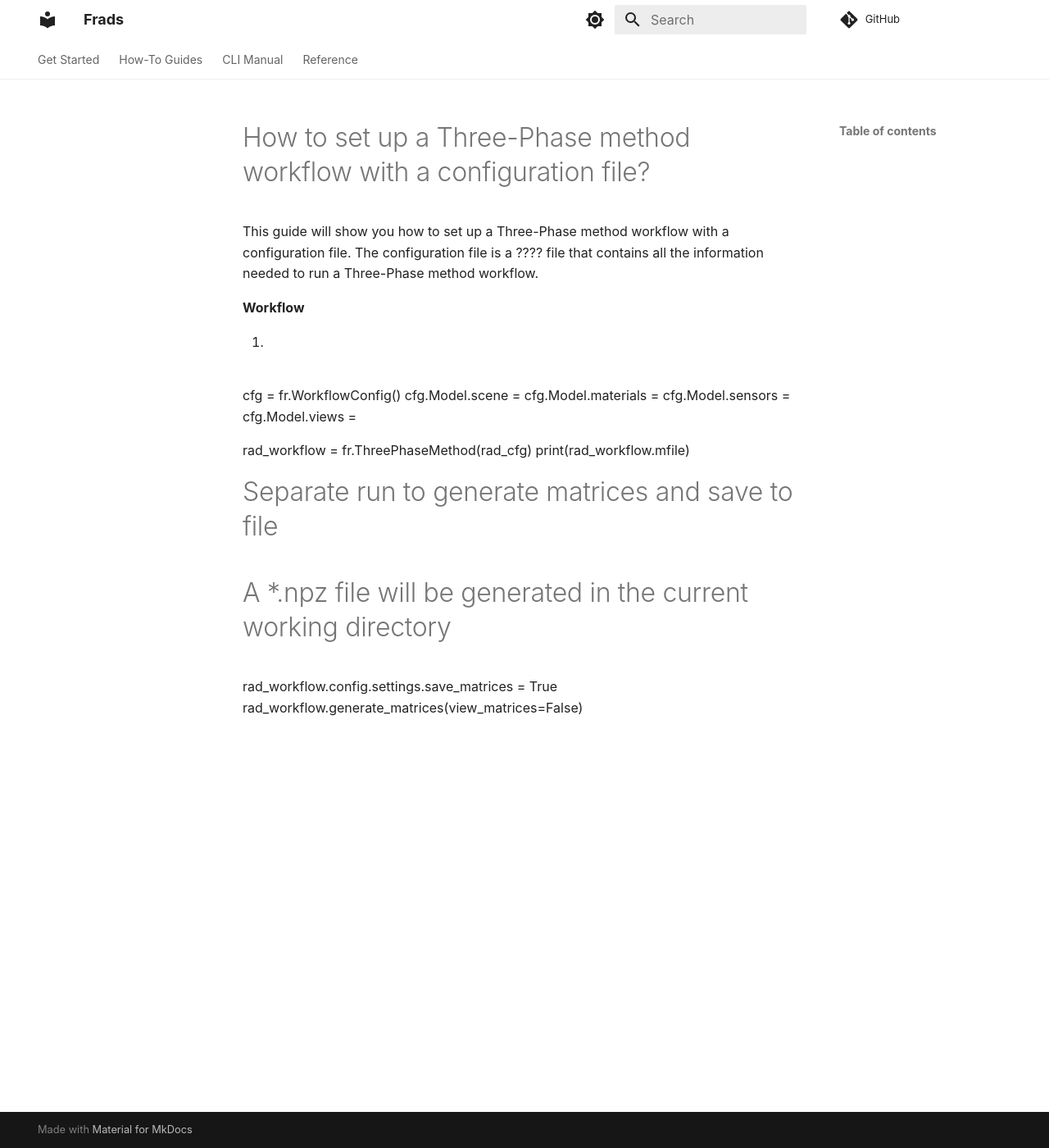
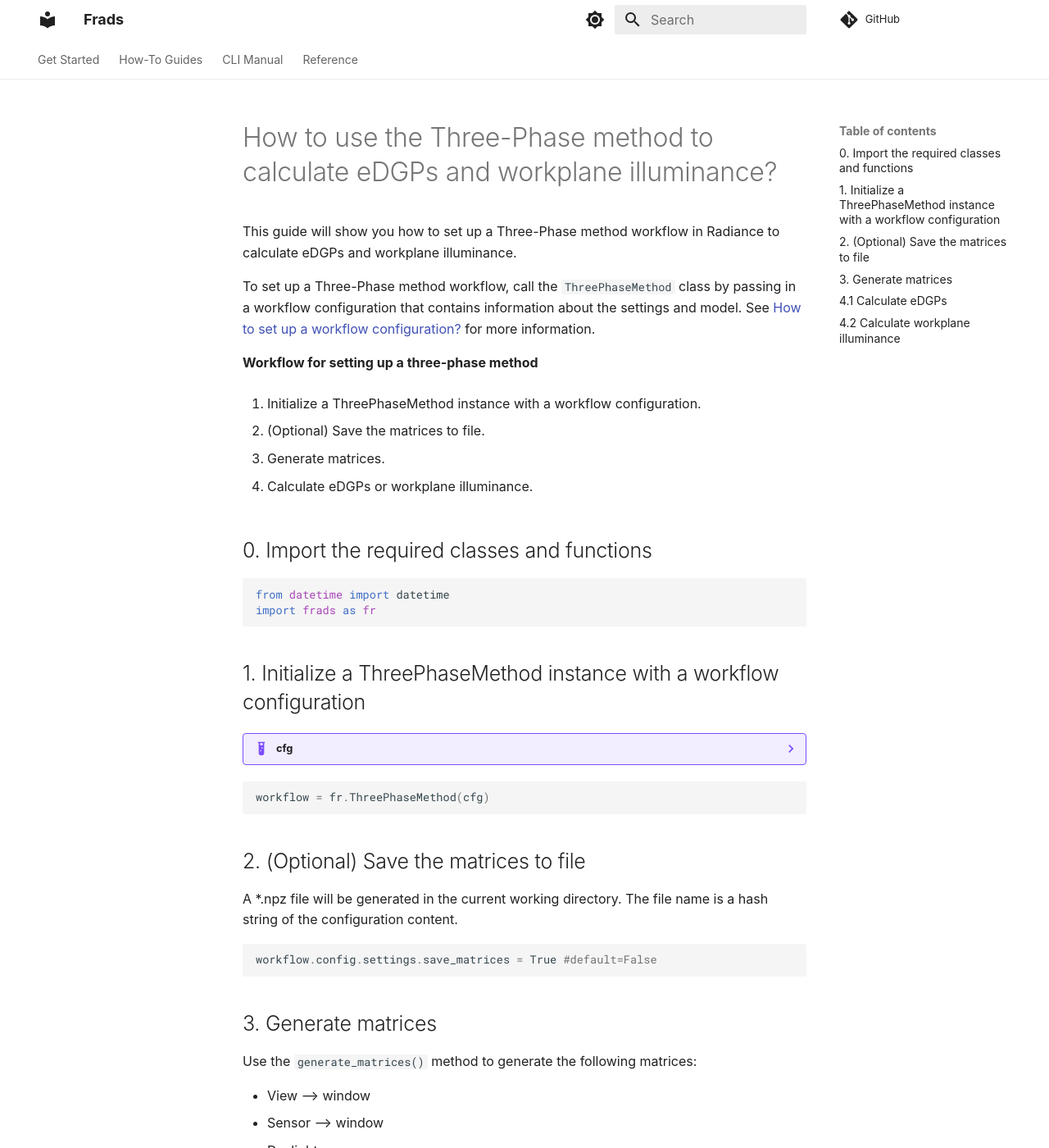
Before and after one commit to LBNL-ETA/frads, an MkDocs documentation site: the page built from docs/how-to/guide8.md, in a window 1280 px wide and 1400 px high. Shown: the whole window at 82% size. Built offline with MkDocs 1.6.1 and Material for MkDocs 9.7.7, drawn with Linux system fonts in a browser that asks for light colours; some web fonts are replaced; comment, search, counter and statistics services are not loaded; some of the changed text lies outside the part shown.

Commit message:
docs(guide8): Update guide8

````diff
--- a/docs/how-to/guide8.md
+++ b/docs/how-to/guide8.md
@@ -1,25 +1,125 @@
-# How to set up a Three-Phase method workflow with a configuration file?
+# How to use the Three-Phase method to calculate eDGPs and workplane illuminance?
 
-This guide will show you how to set up a Three-Phase method workflow with a configuration file. The configuration file is a ???? file that contains all the information needed to run a Three-Phase method workflow.
+This guide will show you how to set up a Three-Phase method workflow in Radiance to calculate eDGPs and workplane illuminance.
 
-**Workflow**
-
-1.
+To set up a Three-Phase method workflow, call the `ThreePhaseMethod` class by passing in a workflow configuration that contains information about the settings and model. See [How to set up a workflow configuration?](../guide7/) for more information.
 
 
-##
+**Workflow for setting up a three-phase method**
+
+1. Initialize a ThreePhaseMethod instance with a workflow configuration.
+
+2. (Optional) Save the matrices to file.
+
+3. Generate matrices.
+
+4. Calculate eDGPs or workplane illuminance.
+
+## 0. Import the required classes and functions
+
+```python
+from datetime import datetime
+import frads as fr
+```
+
+## 1. Initialize a ThreePhaseMethod instance with a workflow configuration
 
 
+??? example "cfg"
+    ```json
+    dict_1 = {
+        "settings": {
+            "method": "3phase",
+            "sky_basis": "r1",
+            "epw_file": "",
+            "wea_file": "oak.wea",
+            "sensor_sky_matrix": ["-ab", "0"],
+            "view_sky_matrix": ["-ab", "0"],
+            "sensor_window_matrix": ["-ab", "0"],
+            "view_window_matrix": ["-ab", "0"],
+            "daylight_matrix": ["-ab", "0"]
+        },
+        "model": {
+            "scene": {
+                "files": [
+                    "walls.rad",
+                    "ceiling.rad",
+                    "floor.rad",
+                    "ground.rad"
+                ]
+            },
+            "windows": {
+                "window_1": {
+                    "file": "window_1.rad",
+                    "matrix_file": "window_1.xml"
+                }
+            },
+            "materials": {
+                "files": ["materials.mat"]
+            },
+            "sensors": {
+                "sensor_1": {"file": "sensor_1.txt"},
+            },
+            "views": {
+                "view_1": {
+                    "file": "view_1.vf",
+                    "xres": 16,
+                    "yres": 16
+                }
+            }
+        }
+    }
+    ```
 
-cfg = fr.WorkflowConfig()
-cfg.Model.scene =
-cfg.Model.materials =
-cfg.Model.sensors =
-cfg.Model.views =
+    ``` python
+    cfg = fr.WorkflowConfig.from_dict(dict_1)
+    ```
 
-rad_workflow = fr.ThreePhaseMethod(rad_cfg)
-print(rad_workflow.mfile)
-# Separate run to generate matrices and save to file
-# A *.npz file will be generated in the current working directory
-rad_workflow.config.settings.save_matrices = True
-rad_workflow.generate_matrices(view_matrices=False)
+```python
+workflow = fr.ThreePhaseMethod(cfg)
+```
+
+## 2. (Optional) Save the matrices to file
+
+A *.npz file will be generated in the current working directory. The file name is a hash string of the configuration content.
+
+```python
+workflow.config.settings.save_matrices = True #default=False
+```
+
+## 3. Generate matrices
+Use the `generate_matrices()` method to generate the following matrices:
+
+- View --> window
+- Sensor --> window
+- Daylight
+
+```python
+workflow.generate_matrices()
+```
+
+## 4.1 Calculate eDGPs
+
+```python
+workflow.calculate_edgps(
+    view="view_1",
+    shades=["window_1.rad"], #shade geometry files
+    bsdf=workflow.window_bsdfs["window_1"], #shade BSDF
+    date_time=datetime(2023, 1, 1, 12),
+    dni=800,
+    dhi=100,
+    ambient_bounce=1,
+)
+```
+
+## 4.2 Calculate workplane illuminance
+
+```python
+workflow.calculate_sensor(
+    sensor="sensor_1",
+    bsdf=rad_workflow.window_bsdfs["window_1"], # shade BSDF
+    date_time=datetime(2023, 1, 1, 12),
+    dni=800,
+    dhi=100,
+)
+```
````
